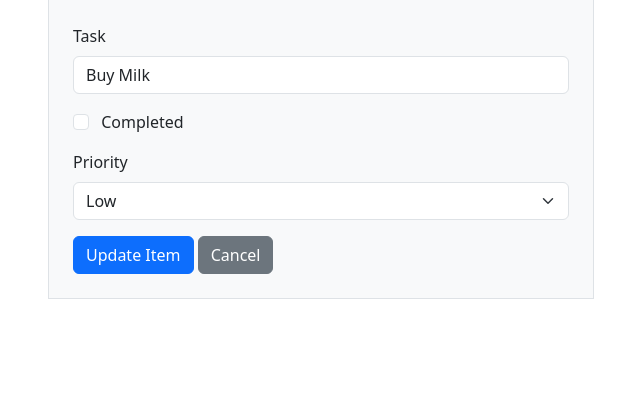
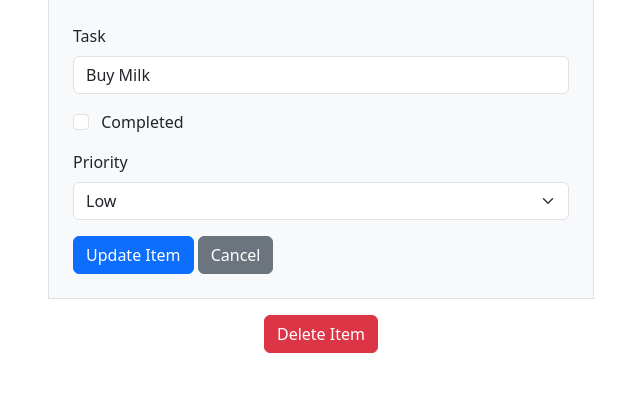
Before and after one commit to cst8257/tasks, a PHP site: page /item.php?id=1 in a window 1280 px wide. Shown: the part 180-590 px from the top of the page, without its empty margins (319-959 px from the left). Run offline with PHP 8.4, Linux system fonts and the light colour scheme.

Commit message:
Completes Part 2

```diff
--- /dev/null
+++ b/functions.php
@@ -0,0 +1,49 @@
+<?php
+
+function sanitize($data)
+{
+  foreach ($data as $key => $value) {
+    switch ($key) {
+      case 'priority':
+        $data[$key] = (int)$data[$key];
+        break;
+      case 'completed':
+        $data[$key] = isset($data[$key]);
+        break;
+      default:
+        $data[$key] = htmlspecialchars(stripslashes(trim($value)));
+    }
+  }
+
+  return $data;
+}
+
+// task is required | must be at least 3 characters
+// priority | must be an int
+function validate($item)
+{
+  $fields = ['task', 'priority'];
+  $errors = [];
+
+  foreach ($fields as $field) {
+    switch ($field) {
+      case 'task':
+        if (empty($item[$field])) {
+          $errors[$field] = 'Task is required';
+        } elseif (strlen($item[$field]) < 3) {
+          $errors[$field] = 'Task must be at least 3 characters';
+        }
+        break;
+      case 'priority':
+        if (filter_var(intval($item[$field]), FILTER_VALIDATE_INT) === false) {
+          $errors[$field] = 'Priority must be a number';
+        } elseif ($item[$field] < 0 || $item[$field] > 3) {
+          $errors[$field] = 'Priority must be between 0 and 3';
+        }
+        break;
+    }
+  }
+
+
+  return $errors;
+}
--- a/item.php
+++ b/item.php
@@ -1,7 +1,47 @@
 <?php
 require "data.php";
+require "functions.php";
 
-if (isset($_GET['id'])) {
+if ($_SERVER['REQUEST_METHOD'] === 'POST') {
+  switch ($_POST['action']) {
+    case 'update':
+      $errors = [];
+      $item = sanitize($_POST);
+      $errors = validate($item);
+
+      if (count($errors) === 0) {
+        $items = array_map(function ($item) {
+          if ($item['id'] == $_POST['id']) {
+            return [
+              'id' => $_POST['id'],
+              'task' => $_POST['task'],
+              'completed' => isset($_POST['completed']),
+              'priority' => (int)$_POST['priority']
+            ];
+          }
+          return $item;
+        }, $items);
+
+        $_SESSION['items'] = $items;
+        header("Location: index.php");
+        exit();
+      }
+      break;
+    case 'delete':
+      $index = array_key_first(array_filter($items, function ($item) {
+        return $item['id'] == $_POST['id'];
+      }));
+
+      unset($items[$index]);
+
+      $_SESSION['items'] = $items;
+
+      header("Location: index.php");
+      exit();
+
+      break;
+  }
+} elseif (isset($_GET['id'])) {
   $item = current(array_filter($items, function ($item) {
     return $item['id'] == $_GET['id'];
   }));
@@ -30,20 +70,32 @@ if (isset($_GET['id'])) {
       <div class="col-6 offset-3">
         <h1 class="display-4 text-center mb-3 p-5">Item</h1>
 
+        <?php if (isset($errors) && count($errors)) : ?>
+          <div class="alert alert-danger mt-3">
+            <ul class="mb-0">
+              <?php foreach ($errors as $error): ?>
+                <li><?php echo $error; ?></li>
+              <?php endforeach; ?>
+            </ul>
+          </div>
+        <?php endif; ?>
+
         <form method="post" class="bg-light border border-1 p-4">
+          <input type="hidden" name="id" value="<?php echo $item['id']; ?>">
+          <input type="hidden" name="action" value="update">
           <div class="form-group mb-3">
             <label class="form-label" for="task">Task</label>
             <input class="form-control" id="task" name="task" value="<?php echo $item['task']; ?>">
           </div>
           <div class="form-group mb-3">
-            <input type="checkbox" class="form-check-input me-2" id="completed" name="completed" <?php if ($item['completed']) : ?>checked<?php endif; ?>>
+            <input type="checkbox" class="form-check-input me-2" id="completed" name="completed" <?php if (isset($item['completed']) && $item['completed']) : ?>checked<?php endif; ?>>
             <label class="form-check-label" for="completed">Completed</label>
           </div>
           <div class="from-group mb-3">
             <label class="form-label" for="priority">Priority</label>
             <select class="form-select" id="priority" name="priority">
               <?php foreach ($priorities as $val => $priority) : ?>
-                <option value="<?php echo $val; ?>" <?php if ($item['priority'] === $val): ?>selected<?php endif; ?>><?php echo $priority; ?></option>
+                <option value="<?php echo $val; ?>" <?php if ($item['priority'] == $val): ?>selected<?php endif; ?>><?php echo $priority; ?></option>
               <?php endforeach; ?>
             </select>
           </div>
@@ -52,6 +104,11 @@ if (isset($_GET['id'])) {
           <a class="btn btn-secondary" href="index.php">Cancel</a>
         </form>
 
+        <form method="post" class="d-flex justify-content-center mt-3">
+          <input type="hidden" name="id" value="<?php echo $item['id']; ?>">
+          <input type="hidden" name="action" value="delete">
+          <button type="submit" class="btn btn-danger">Delete Item</button>
+        </form>
       </div>
     </div>
   </main>
```
Also changed, not shown: index.php (+18 -2 lines).
